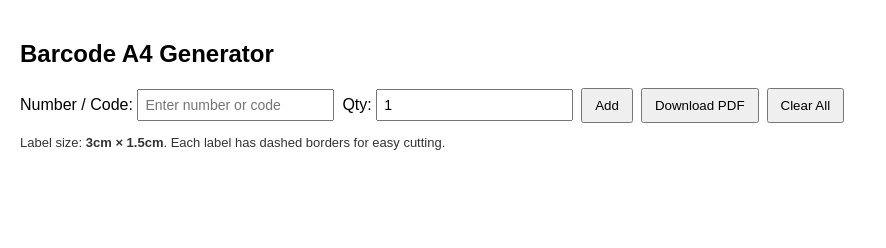
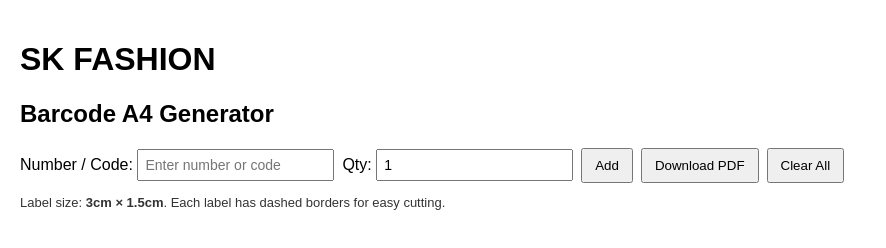
Before and after one commit to JHRsoftware/Barcode-Generation-, a plain HTML site: page index.html in a window 1280 px wide. Shown: the top 248 px of the page, without its empty margins (0-886 px from the left). Drawn offline with Linux system fonts and the light colour scheme.

Commit message:
Update index.html
T

```diff
--- a/index.html
+++ b/index.html
@@ -40,6 +40,7 @@
   </style>
 </head>
 <body>
+  <h1>SK FASHION</h1>
   <h2>Barcode A4 Generator</h2>
   <div class="controls">
     <label>Number / Code: <input id="codeInput" type="text" placeholder="Enter number or code"></label>
```
